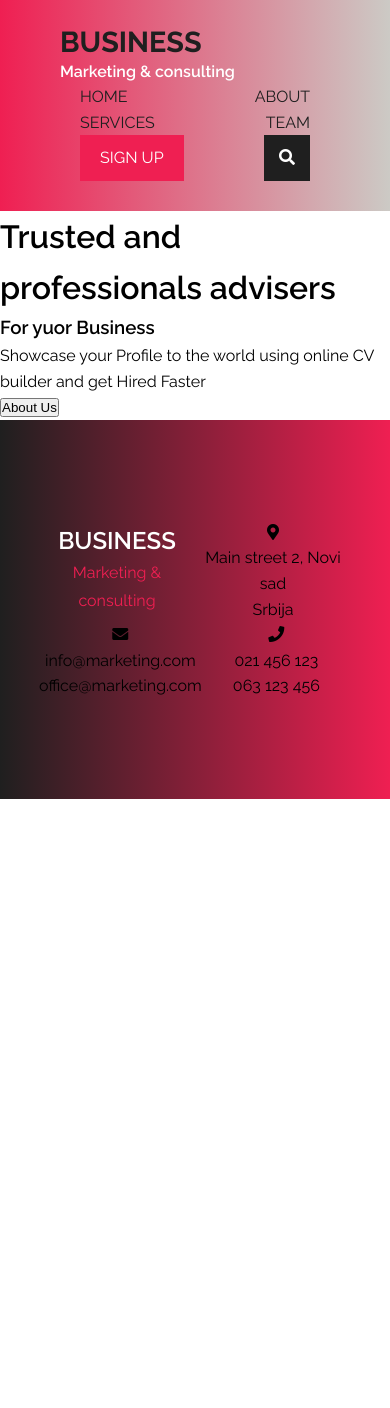
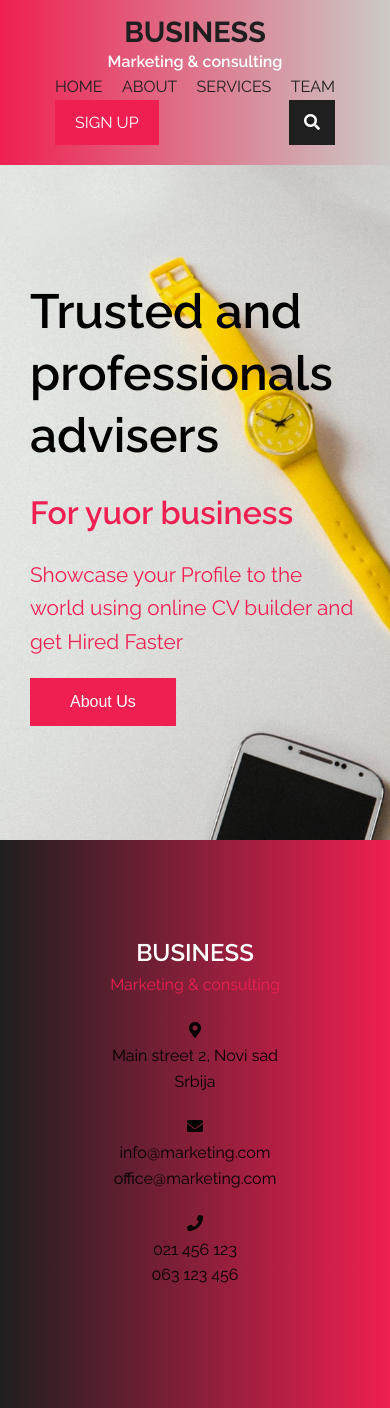
Before and after one commit to KovacAca/biznis, a PHP site: page / in a window 390 px wide. Before the commit the page ends 799 px from the top, so only its background shows below. Run offline with PHP 8.4, Linux system fonts and the light colour scheme; some libraries are stand-ins or nearby versions.

Commit message:
responsive

```diff
--- a/index.php
+++ b/index.php
@@ -2,8 +2,8 @@
 
     <!-- header -->
     <header>
-        <h1>Trusted and<br>professionals advisers</h1>
-        <h3>For yuor Business</h3>
+        <h1>Trusted and <br> professionals advisers</h1>
+        <h3>For yuor business</h3>
         <p>Showcase your Profile to the world using online CV builder and get Hired Faster</p>
         <button>About Us</button>
     </header>
--- a/scss/style.css
+++ b/scss/style.css
@@ -43,6 +43,12 @@ a:hover {
   margin: 0 auto;
 }
 
+@media (max-width: 767px) {
+  .container {
+    width: 95%;
+  }
+}
+
 /*******************
 nav
 ********************/
@@ -64,7 +70,28 @@ nav {
           flex-direction: row;
   background: -webkit-gradient(linear, left top, right top, from(#ef1f52), to(#cccac5));
   background: linear-gradient(to right, #ef1f52, #cccac5);
-  padding: 30px 60px;
+  padding: 20px 50px;
+}
+
+@media (max-width: 767px) {
+  nav {
+    display: -webkit-box;
+    display: -ms-flexbox;
+    display: flex;
+    -ms-flex-wrap: wrap;
+        flex-wrap: wrap;
+    -webkit-box-pack: justify;
+        -ms-flex-pack: justify;
+            justify-content: space-between;
+    -webkit-box-align: center;
+        -ms-flex-align: center;
+            align-items: center;
+    -webkit-box-orient: vertical;
+    -webkit-box-direction: normal;
+        -ms-flex-direction: column;
+            flex-direction: column;
+    text-align: center;
+  }
 }
 
 nav .logo {
@@ -100,6 +127,12 @@ nav ul {
 nav ul li {
   margin: 0 20px;
   text-transform: uppercase;
+}
+
+@media (max-width: 767px) {
+  nav ul li {
+    margin: 0 5px;
+  }
 }
 
 nav ul li:nth-child(5) {
@@ -162,6 +195,15 @@ footer .container .col {
           flex: 1;
 }
 
+@media (max-width: 767px) {
+  footer .container .col {
+    -webkit-box-flex: 100%;
+        -ms-flex: 100%;
+            flex: 100%;
+    margin-bottom: 20px;
+  }
+}
+
 footer .container .col .logo {
   font-size: 1.5rem;
   line-height: 25px;
@@ -180,4 +222,92 @@ footer .container .col .logo:hover {
   -webkit-transition: 0.3s ease;
   transition: 0.3s ease;
 }
+
+/*******************
+header
+********************/
+header {
+  background-image: url(../img/header.jpg);
+  display: -webkit-box;
+  display: -ms-flexbox;
+  display: flex;
+  -ms-flex-wrap: wrap;
+      flex-wrap: wrap;
+  -webkit-box-pack: center;
+      -ms-flex-pack: center;
+          justify-content: center;
+  -webkit-box-align: end;
+      -ms-flex-align: end;
+          align-items: flex-end;
+  -webkit-box-orient: vertical;
+  -webkit-box-direction: normal;
+      -ms-flex-direction: column;
+          flex-direction: column;
+  height: 80vh;
+  padding-right: 300px;
+  text-align: right;
+  background-position: center right;
+  background-size: cover;
+  background-repeat: no-repeat;
+}
+
+@media (max-width: 767px) {
+  header {
+    text-align: left;
+    padding: 30px;
+    display: -webkit-box;
+    display: -ms-flexbox;
+    display: flex;
+    -ms-flex-wrap: wrap;
+        flex-wrap: wrap;
+    -webkit-box-pack: center;
+        -ms-flex-pack: center;
+            justify-content: center;
+    -webkit-box-align: start;
+        -ms-flex-align: start;
+            align-items: flex-start;
+    -webkit-box-orient: vertical;
+    -webkit-box-direction: normal;
+        -ms-flex-direction: column;
+            flex-direction: column;
+  }
+}
+
+header h1 {
+  font-size: 4rem;
+  line-height: 1.3;
+}
+
+@media (max-width: 767px) {
+  header h1 {
+    font-size: 3rem;
+  }
+}
+
+header h3 {
+  font-size: 2rem;
+  color: #ef1f52;
+  padding: 20px 0;
+}
+
+header p {
+  color: #ef1f52;
+  font-size: 1.3rem;
+}
+
+header button {
+  padding: 15px 40px;
+  background: #ef1f52;
+  border: none;
+  color: #fff;
+  font-size: 1rem;
+  margin-top: 20px;
+}
+
+header button:hover {
+  background: #1f1f1f;
+  cursor: pointer;
+  -webkit-transition: 0.3s ease;
+  transition: 0.3s ease;
+}
 /*# sourceMappingURL=style.css.map */
--- a/scss/style.scss
+++ b/scss/style.scss
@@ -22,7 +22,19 @@ mixins
     align-items: $align;
     flex-direction: $direction;
 }
-
+@mixin btn {
+    padding: 15px 40px;
+    background: $pink;
+    border: none;
+    color: $white;
+    font-size: 1rem;
+    margin-top: 20px;
+    &:hover {
+        background: $black;
+        cursor: pointer;
+        transition: $transition;
+    }
+}
 /*********************
 basic styles
 *********************/
@@ -52,6 +64,9 @@ a {
 .container {
     width: 80%;
     margin: 0 auto;
+    @media(max-width: 767px) {
+        width: 95%;
+    }
 }
 /*******************
 nav
@@ -59,7 +74,11 @@ nav
 nav {
     @include flex(space-between, center, row);
     background: linear-gradient(to right, $pink, $lightGray);
-    padding: 30px 60px;
+    padding: 20px 50px;
+    @media(max-width: 767px) {
+        @include flex(space-between, center, column);
+        text-align: center;
+    }
     .logo {
         font-size: 1.8rem;
         line-height: 25px;
@@ -75,6 +94,9 @@ nav {
         li {
             margin: 0 20px;
             text-transform: uppercase;
+            @media(max-width: 767px) {
+                margin: 0 5px;
+            }
             &:nth-child(5) {
                 background: $pink;
                 padding: 10px 20px;
@@ -109,6 +131,10 @@ footer {
         @include flex(space-between, center, row);
         .col {
             flex: 1;
+            @media(max-width: 767px) {
+                flex: 100%;
+                margin-bottom: 20px;
+            }
             .logo {
                 font-size: 1.5rem;
                 line-height: 25px;
@@ -127,3 +153,40 @@ footer {
         }
     }
 }
+/*******************
+header
+********************/
+header {
+    background-image: url(../img/header.jpg);
+    @include flex(center, flex-end, column);
+    height: 80vh;
+    padding-right: 300px;
+    text-align: right;
+    background-position: center right;
+    background-size: cover;
+    background-repeat: no-repeat;
+    @media(max-width: 767px) {
+        text-align: left;
+        padding: 30px;
+        @include flex(center, flex-start, column);
+    }
+    h1 {
+        font-size: 4rem;
+        line-height: 1.3;
+        @media(max-width: 767px) {
+            font-size: 3rem;
+        }
+    }
+    h3 {
+        font-size: 2rem;
+        color: $pink;
+        padding: 20px 0;
+    }
+    p {
+        color: $pink;
+        font-size: 1.3rem;
+    }
+    button {
+        @include btn;
+    }
+}
```
Also changed, not shown: partials/footer.php (indentation only), 1 other file.
